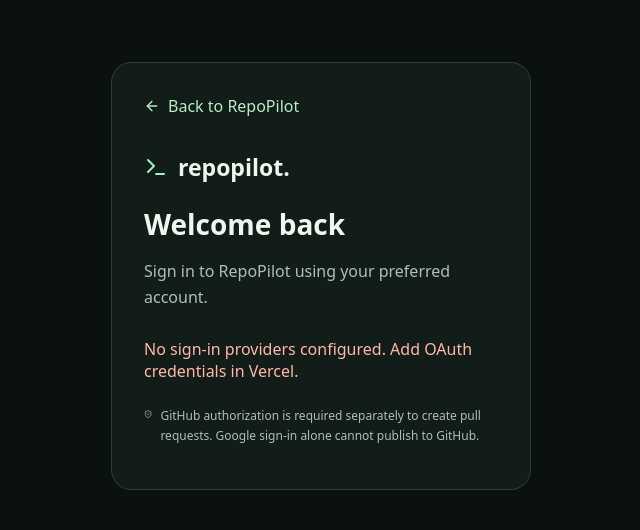
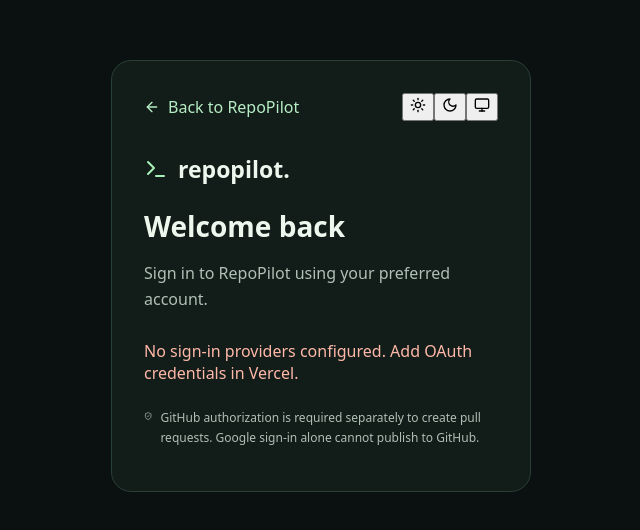
Before and after one commit to Sifat192/repopilot, a Next.js app: page /signin in a window 1280 px wide. Shown: the part 124-654 px from the top of the page, without its empty margins (319-959 px from the left). Built offline with nearby package versions, Linux system fonts and the light colour scheme; no server answers.

Commit message:
Expose theme controls on app/signin/page.tsx

```diff
--- a/app/signin/page.tsx
+++ b/app/signin/page.tsx
@@ -1,3 +1,4 @@
+import ThemeToggle from '../theme-toggle';
 'use client';
 import {useEffect,useState} from 'react';
 import {getProviders,signIn} from 'next-auth/react';
@@ -11,7 +12,7 @@
   useEffect(()=>{getProviders().then(p=>setProviders(p as Record<string,Provider>||{})).catch(()=>setError('Could not load sign-in providers. Try again.'))},[]);
   return <main style={{minHeight:'100vh',display:'grid',placeItems:'center',background:'#0b1110',color:'#edf7ee',padding:24,fontFamily:'system-ui,sans-serif'}}>
     <section style={{width:'100%',maxWidth:420,padding:32,border:'1px solid #294037',borderRadius:20,background:'#121c18'}}>
-      <Link href="/" style={{color:'#b7edc6',textDecoration:'none',display:'inline-flex',alignItems:'center',gap:8}}><ArrowLeft size={16}/> Back to RepoPilot</Link>
+      <div style={{display:"flex",justifyContent:"space-between",alignItems:"center",gap:10}}><Link href="/" style={{color:'#b7edc6',textDecoration:'none',display:'inline-flex',alignItems:'center',gap:8}}><ArrowLeft size={16}/> Back to RepoPilot</Link><ThemeToggle/></div>
       <div style={{display:'flex',alignItems:'center',gap:10,marginTop:32}}><Terminal color="#a8f0b9"/><strong style={{fontSize:23}}>repopilot.</strong></div>
       <h1 style={{fontSize:28,margin:'22px 0 8px'}}>Welcome back</h1>
       <p style={{color:'#b0c0b6',lineHeight:1.6,marginBottom:28}}>Sign in to RepoPilot using your preferred account.</p>
```
